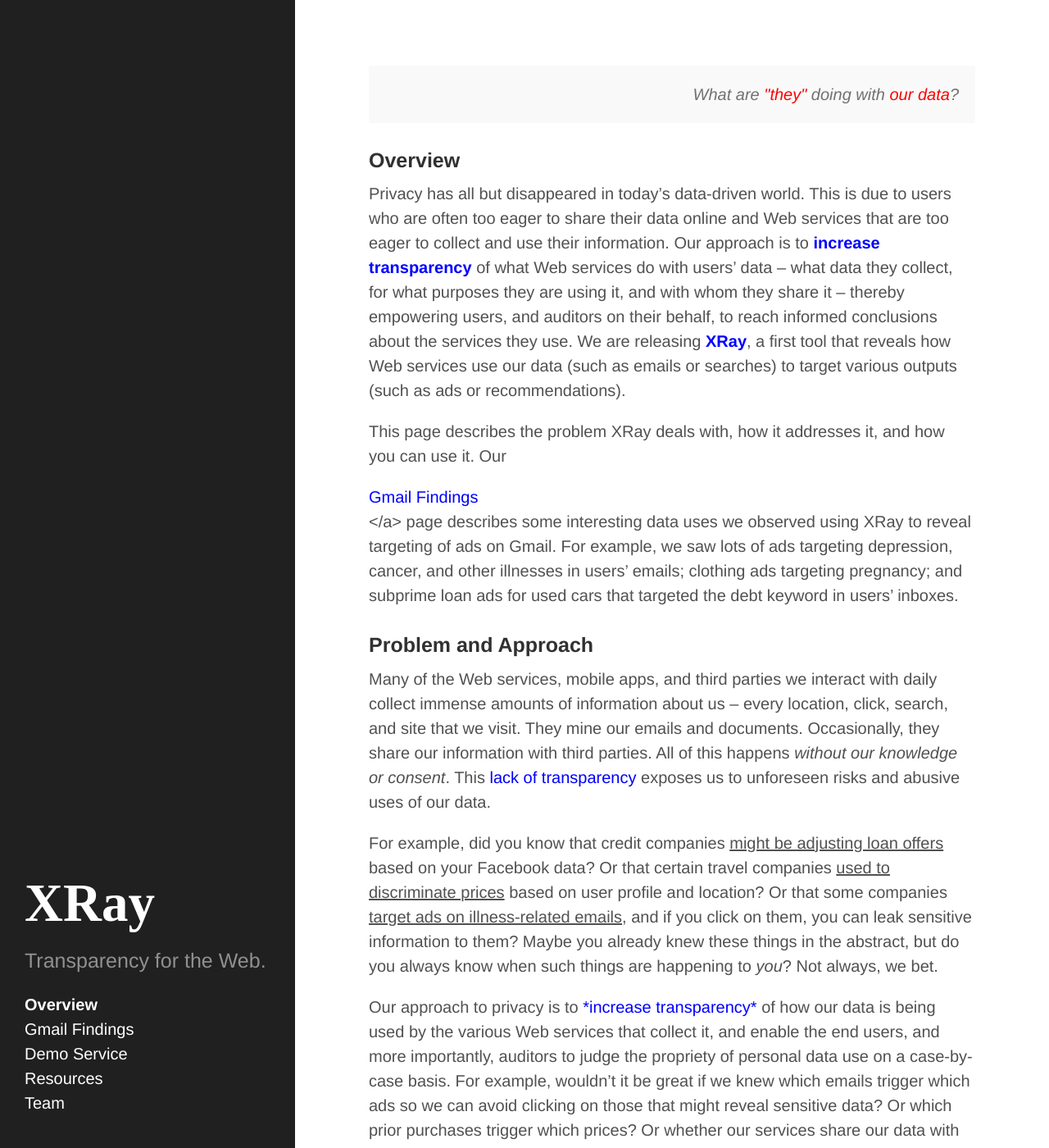
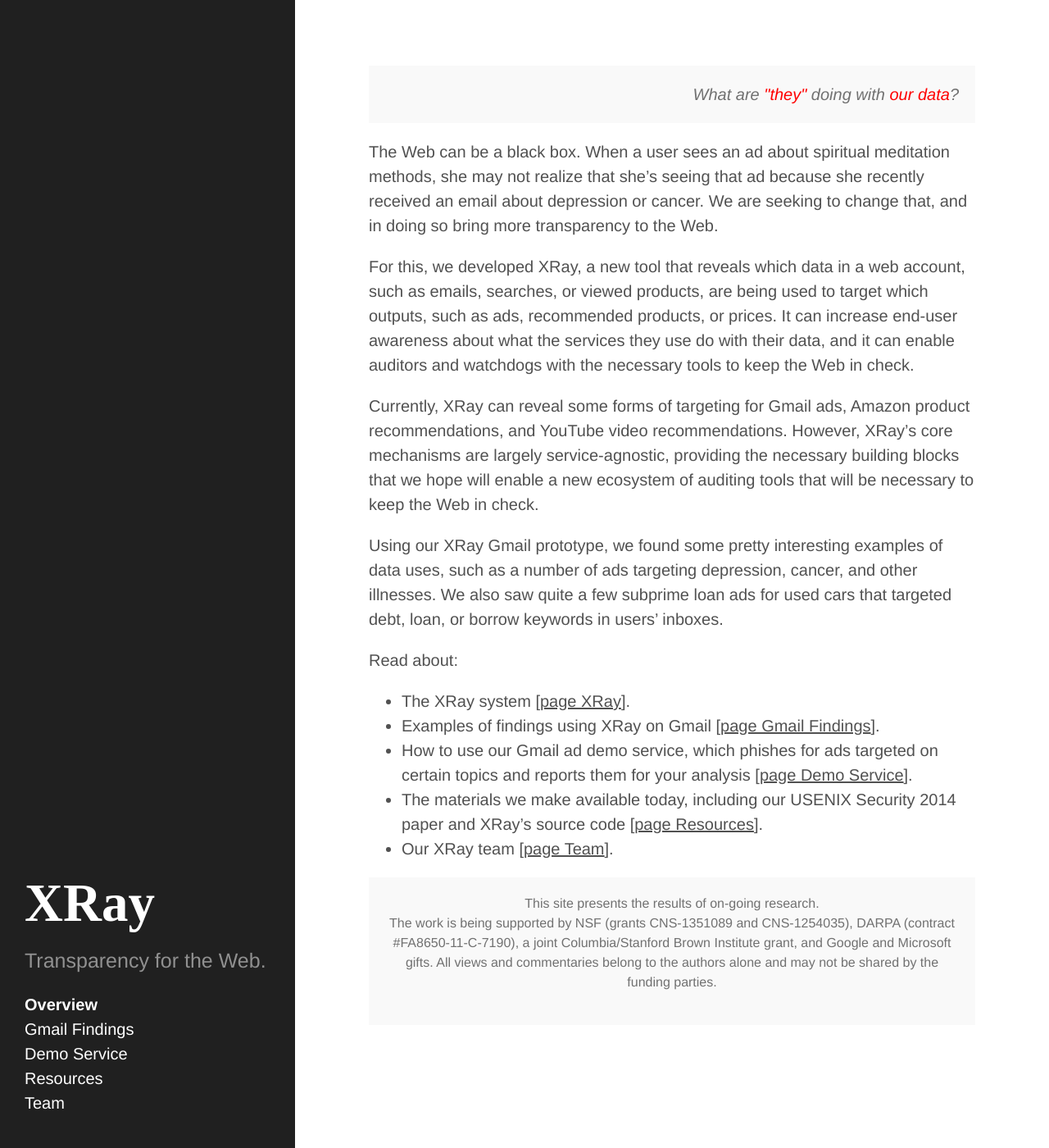
Before and after one commit to columbia/xray, a Jekyll site: the page built from index.md, in a window 1280 px wide and 1400 px high. Shown: the whole window at 82% size. Built offline with Jekyll 4.4.1, drawn with Linux system fonts in a browser that asks for light colours; Markdown is read by kramdown in place of the engine named in the settings; some of the changed text lies outside the part shown.

Commit message:
new structure

```diff
--- a/index.md
+++ b/index.md
@@ -8,8 +8,32 @@ title: Overview
      <font color="red">our data</font>?</i>
 </p>
 
-### Overview
+The Web can be a black box. When a user sees an ad about spiritual
+meditation methods, she may not realize that she's seeing that ad
+because she recently received an email about depression or cancer.
+We are seeking to change that, and in doing so bring more transparency
+to the Web.
 
+For this, we developed XRay, a new tool that reveals which
+data in a web account, such as emails, searches, or viewed products,
+are being used to target which outputs, such as ads, recommended
+products, or prices.  It can increase end-user awareness about
+what the services they use do with their data, and it can enable auditors
+and watchdogs with the necessary tools to keep the Web in check.
+
+Currently, XRay can reveal some forms of targeting for Gmail ads,
+Amazon product recommendations, and YouTube video recommendations.
+However, XRay's core mechanisms are largely service-agnostic, providing
+the necessary building blocks that we hope will enable a new ecosystem
+of auditing tools that will be necessary to keep the Web in check.
+
+Using our XRay Gmail prototype, we found some pretty interesting
+examples of data uses, such as a number of ads targeting depression,
+cancer, and other illnesses.  We also saw quite a few subprime loan ads
+for used cars that targeted debt, loan, or borrow keywords in users'
+inboxes.
+
+<!--
 Privacy has all but disappeared in today's data-driven world.
 This is due to users who are often too eager to share their data online
 and Web services that are too eager to collect and use their information.
@@ -20,114 +44,15 @@ users, and auditors on their behalf, to reach informed conclusions about
 the services they use.  We are releasing <font color="blue"><b>XRay</b></font>,
 a first tool that reveals how Web services use our data (such as emails or
 searches) to target various outputs (such as ads or recommendations).
+-->
 
-This page describes the problem XRay deals with, how it addresses it,
-and how you can use it.  Our <a href="{{ site.baseurl }}/findings/">
-<font color="blue">Gmail Findings</font></a> page describes some interesting
-data uses we observed using XRay to reveal targeting of ads on Gmail.
-For example, we saw lots of ads targeting depression, cancer, and other illnesses
-in users' emails;  clothing ads targeting pregnancy; and subprime
-loan ads for used cars that targeted the debt keyword in users' inboxes.
+Read about:
 
-
-### Problem and Approach
-
-Many of the Web services, mobile apps, and third parties we interact with
-daily collect immense amounts of information about us -- every location,
-click, search, and site that we visit. They mine our emails and documents.
-Occasionally, they share our information with third parties.  All of this
-happens *without our knowledge or consent*. This <font color="blue">lack of
-transparency</font> exposes us to unforeseen risks and abusive uses of our
-data.
-
-For example, did you know that credit companies [might be adjusting loan
-offers](http://money.cnn.com/2013/08/26/technology/social/facebook-credit-score/)
-based on your Facebook data?   Or that certain travel companies [used to
-discriminate prices](http://online.wsj.com/news/articles/SB10001424052702304458604577488822667325882)
-based on user profile and location?  Or that some companies [target ads on
-illness-related emails]({{ site.baseurl }}/findings#observations), and if you click on them,
-you can leak sensitive information to them?  Maybe you already knew these
-things in the abstract, but do you always know when such things are happening
-to *you*?  Not always, we bet.
-
-<!-- A common approach to increasing privacy is to *prevent services' use of our data*.
-If you talk to a security expert, s/he might tell you to install an ad blocker,
-never click on recommendations, and encrypt your emails.  But these defenses all
-come with downsides.  Many of us love our recommendations for new music and
-movies to watch; if we encrypt our emails we cannot search for them; and the
-services we all use for free are funded, for better or worse, through this data. -->
-
-Our approach to privacy is to <font color="blue">*increase transparency*</font>
-of how our data is being used by the various Web services that collect it, and
-enable the end users, and more importantly, auditors to judge the propriety of
-personal data use on a case-by-case basis.  For example, wouldn't it be great
-if we knew which emails trigger which ads so we can avoid clicking on those
-that might reveal sensitive data? Or which prior purchases trigger which prices?
-Or whether our services share our data with third parties, and then how *those*
-parties use the data?  We believe that such visibility would be valuable for
-users but also to auditors, such as researchers, journalists, or regulators,
-who can serve as watchdogs of this data-driven world.
-
-Unfortunately, revealing data use in the uncontrolled Web is incredibly difficult,
-and hardly any tools exist to do so.   The science of doing so is also largely
-non-existent.  The Web is a complex world, with immense scale and as many diverse
-data uses as Web services.  Our research, then, aims to build both the tools and
-the scientific building blocks necessary to reveal data use on the Web.
-
-
-
-### XRay
-
-Today, we are releasing <font color="blue"><b><i>XRay</i></b></font>, our first
-transparency system for the Web.  It reveals which specific data inputs (such as
-emails) are used to target which outputs (such as ads).  It is general and can
-track targeting both within and across arbitrary Web services.  The key idea
-behind XRay is to *detect targeting through black-box input/output correlation*.
-XRay populates a series of extra accounts with subsets of the inputs and then
-looks at the differences and commonalities between the outputs that they get
-in order to obtain correlation.  This mechanism is effective at detecting
-certain types of data uses, though not all.  For its details, please refer
-to our [research paper]({{ site.baseurl }}/public/usenix14lecuyer.pdf), which
-will appear in August at USENIX Security 2014, a top systems security conference.
-
-Scientifically, the big breakthrough in XRay is its <font color="blue">*service-independent,
-accurate, and scalable correlation engine*</font>, which can be used as a
-building block for revealing targeting on many services.  We initially built
-XRay to correlate ads to the emails they target in Gmail, and then applied its
-correlation engine *as-is* to correlate recommendations in YouTube and Amazon
-based on various inputs.  Across these very different services, XRay predicted
-targeting with 80-90% accuracy without a single change in its code or parameters.
-Moreover, XRay scales surprisingly well, requiring only a modest number of extra
-accounts to track use of a large number of inputs (logarithmic). We know of no
-other system that comes close to XRay's generality, accuracy, or scale.  We thus
-deem XRay as a *major new step toward <font color="blue">increased
-transparency</font> in this data-driven Web*.
-
-
-### Using XRay
-
-While our long-term plans for XRay and Web transparency are ambitious, our
-prototype is still in a research stage.  Many difficult challenges remain open
-for revealing data use in this complex Web world, including robustness in face
-of malicious services, usability, and ease of instantiation on more services.
-
-To spur further progress in this important, and largely unexplored, area of Web
-transparency, we are releasing three artifacts:
-
-1. A <a href="{{ site.baseurl }}/gmail-demo/"><font color="blue">demo service</font></a>,
-which wraps our XRay Gmail prototype and can be used by researchers, journalists, and
-investigators to gain visibility into Gmail's ad ecosystem.  Using this service, we
-found some pretty interesting correlations, such as lots of ads targeting
-depression, cancer, and other illnesses; clothing ads targeting pregnancy; and lots
-of subprime loan ads for used cars that targeted the debt and broke keywords users'
-inboxes. Our <a href="{{ site.baseurl }}/findings/"><font color="blue">Gmail Findings</font></a>
-page includes more results.
-
-2. Our prototype's <a href="https://github.com/MatLecu/xray/"><font color="blue">source
-code</font></a>, which can be used by researchers to both improve XRay and
-instantiate new tools on it to reveal data targeting on new Web services.
-
-3. Our upcoming <a href="{{ site.baseurl }}/public/usenix14lecuyer.pdf">
-<font color="blue">USENIX Security paper</font></a>, which gives the necessary
-details to understand our system's design, quirks, and limitations.  It should be
-read before using our prototype!
+* The XRay system [[page XRay]({{ site.baseurl }}/approach/)].
+* Examples of findings using XRay on Gmail [[page Gmail Findings]({{ site.baseurl }}/findings/)].
+* How to use our Gmail ad demo service, which phishes for ads
+targeted on certain topics and reports them for your analysis
+[[page Demo Service](gmail-demo/)].
+* The materials we make available today, including our USENIX Security
+2014 paper and XRay's source code [[page Resources]({{ site.baseurl }}/resources/)].
+* Our XRay team [[page Team]({{ site.baseurl }}/team/)].
```
Also changed, not shown: approach.md (+2 -2 lines), gmail-demo.md (+4 -0 lines).
